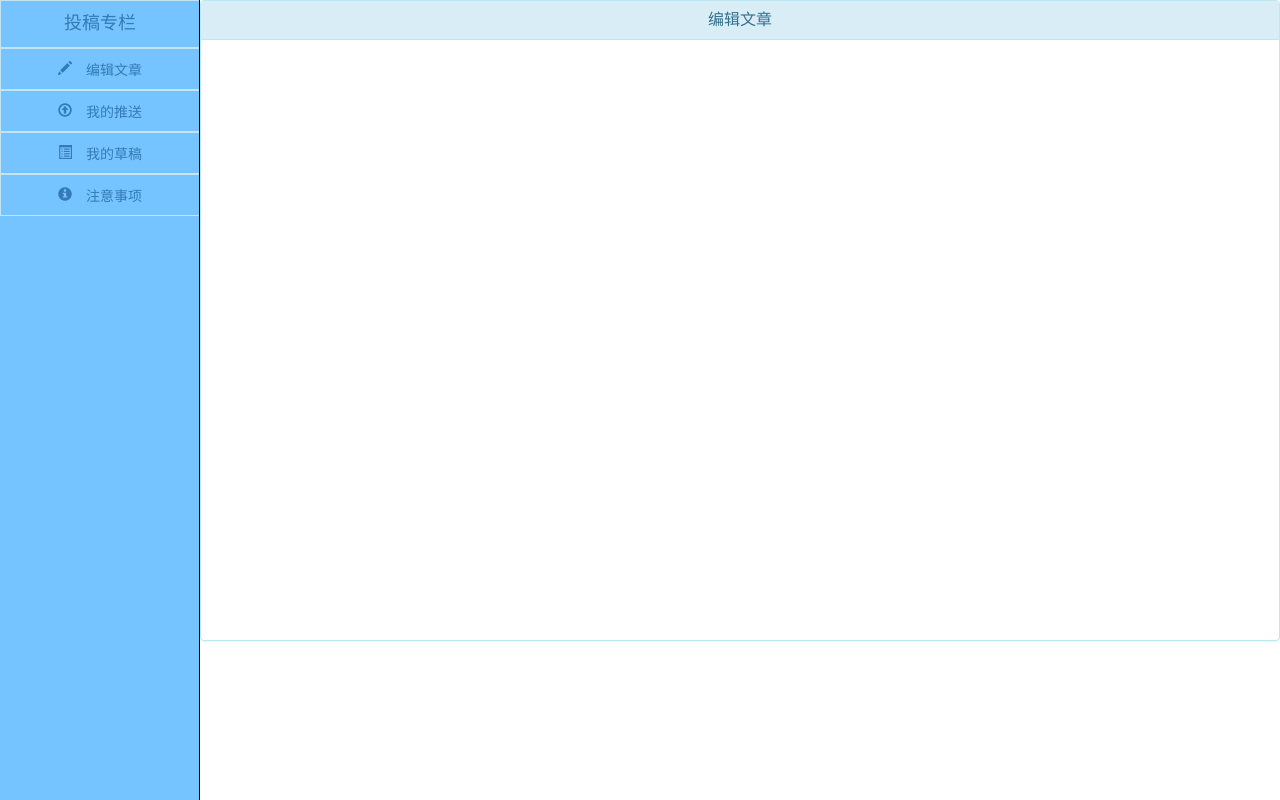
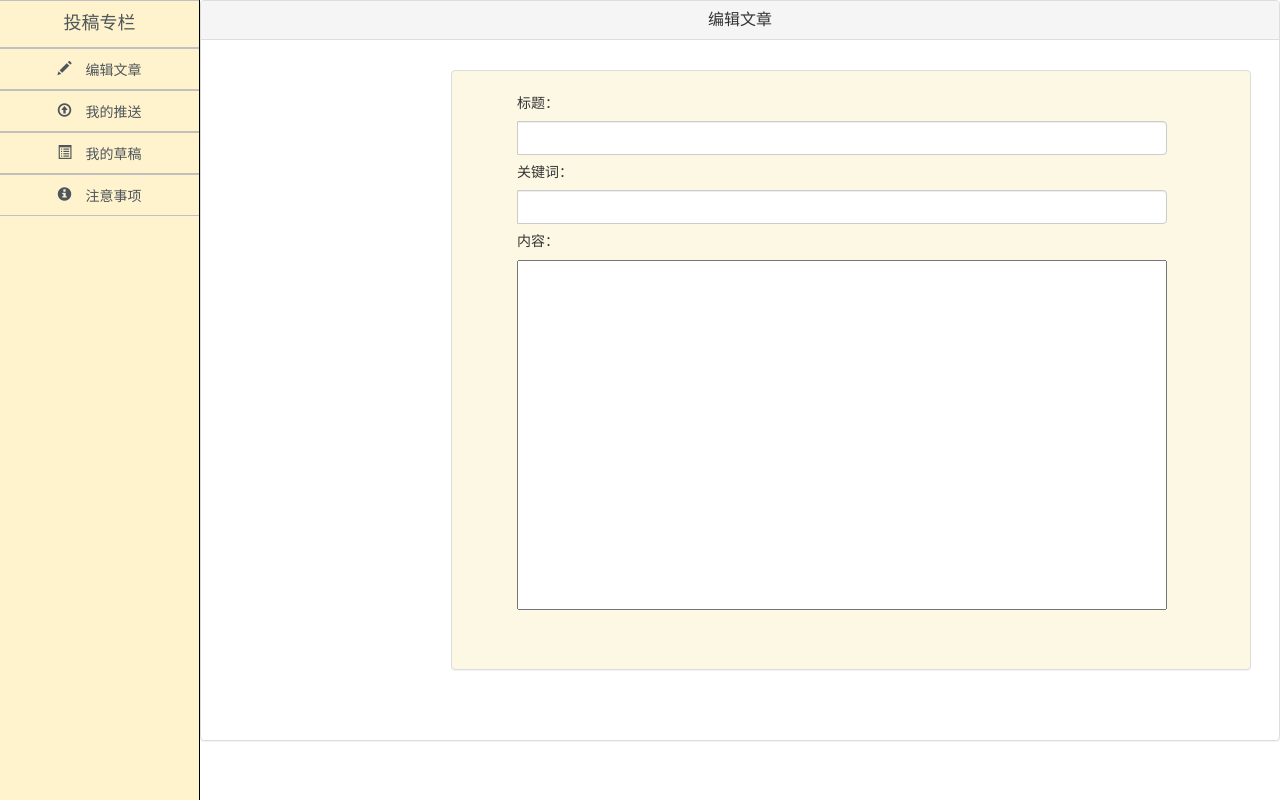
Before and after one commit to Asan96/abroadpro, a Django app: template abroad/templates/news/edit_news.html in a window 1280 px wide. Shown: the part 52-852 px from the top of the page. Run offline with Django 3.2, Linux system fonts and the light colour scheme; the template is opened without the code that fills it, so the values that code supplies are empty; parts of the project's set-up code (start-up, migrations or seed data) failed here and were passed over; some libraries are stand-ins or nearby versions.

Commit message:
颜色样式修改

```diff
--- a/abroad/static/css/public/public_style.css
+++ b/abroad/static/css/public/public_style.css
@@ -2,7 +2,7 @@
 菜单栏 样式
 */
 .menu_div{
-    background-color: #76c4ff;
+    background-color: #fff3cd;
     position:absolute;
     padding-top: 0px;
     float: left;
@@ -17,11 +17,15 @@
 */
 .text_li{
     text-align: center;
-    border:1px solid #c4e3f3;
+    border:1px solid #c0c0c0;
     border-right:none;
+    border-left:none;
 }
 .text_brand{
     font-size: 18px;
+}
+.text_color{
+    color: #4e555b;
 }
 /*
 首页轮播图样式
--- a/abroad/templates/base.html
+++ b/abroad/templates/base.html
@@ -5,7 +5,7 @@
     <meta charset="UTF-8">
     {% block title %}
         <title>
-            {% block title_name %}导航栏{% endblock %}
+            {% block title_name %}海外留学交流平台{% endblock %}
         </title>
     {% endblock %}
 </head>
--- a/abroad/templates/news/edit_news.html
+++ b/abroad/templates/news/edit_news.html
@@ -8,18 +8,54 @@
             text-align: center;
         }
         .panel_body_format{
+            height: 700px;
+            padding-left: 250px;
+            padding-top: 30px;
+        }
+        .edit_div{
             height: 600px;
+            width: 800px;
+            background-color: #fcf8e3;
+        }
+        .input_format{
+            width: 700px;
+            padding-left: 50px;
+        }
+        .textarea_format{
+            width: 650px;
+            height: 350px;
         }
     </style>
 {% endblock %}
 {% block content %}
-    <div class="panel panel-info">
+    <div class="panel panel-default">
         <div class="panel-heading panel_title_format">
             <h3 class="panel-title">编辑文章</h3>
         </div>
         <div class="panel-body panel_body_format">
-            <div class="co">
+            <div class="panel panel-default edit_div">
+                <div class="panel-body ">
+                    <div class="input-group input_format">
+                        <span>
+                            <h5>标题： </h5>
+                        </span>
+                        <input type="text" class="form-control">
+                    </div>
+                    <div class="input-group input_format">
+                        <span>
+                            <h5>关键词：</h5>
+                        </span>
+                        <input type="text" class="form-control">
+                    </div>
+                    <div class="input-group input_format">
+                        <span>
+                            <h5>内容：</h5>
+                        </span>
+                        <textarea class="input-group textarea_format">
 
+                        </textarea>
+                    </div>
+                </div>
             </div>
         </div>
     </div>
--- a/abroad/templates/news/news.html
+++ b/abroad/templates/news/news.html
@@ -6,28 +6,28 @@
     <nav class="menu_div navbar-default">
         <ul class="nav sidebar-nav">
             <li class="sidebar-brand text_li text_brand">
-                <a href="../news">
+                <a href="../news" class="text_color">
                     投稿专栏
                 </a>
             </li>
             <li class="text_li">
                 <a href="edit">
-                     <span class="glyphicon glyphicon-pencil"> 编辑文章</span>
+                     <span class="text_color glyphicon glyphicon-pencil"> 编辑文章</span>
                 </a>
             </li>
             <li class="text_li">
                 <a href="push">
-                    <span class="glyphicon glyphicon-upload"> 我的推送</span>
+                    <span class="text_color glyphicon glyphicon-upload"> 我的推送</span>
                 </a>
             </li>
             <li class="text_li">
                 <a href="draft">
-                    <span class="glyphicon glyphicon-list-alt"> 我的草稿</span>
+                    <span class="text_color glyphicon glyphicon-list-alt"> 我的草稿</span>
                 </a>
             </li>
             <li class="text_li">
                 <a href="note">
-                    <span class="glyphicon glyphicon-info-sign" style="text-align: center"> 注意事项</span>
+                    <span class="text_color glyphicon glyphicon-info-sign" style="text-align: center"> 注意事项</span>
                 </a>
             </li>
 {#            <li class="dropdown"> <a href="#" class="dropdown-toggle" data-toggle="dropdown"> <i class="fa fa-fw fa-plus"> </i> Dropdown <span class="caret"> </span> </a>#}
```
